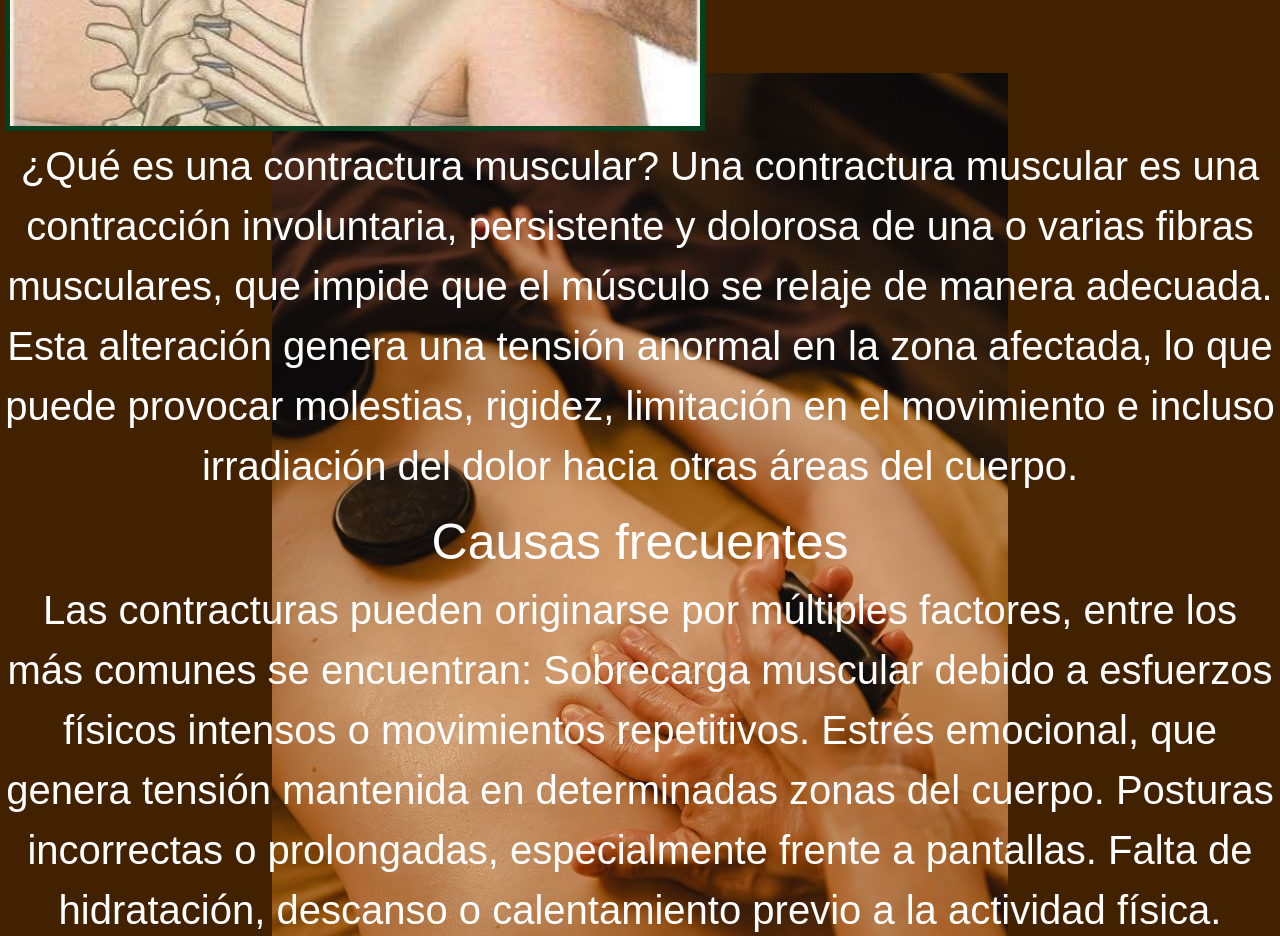
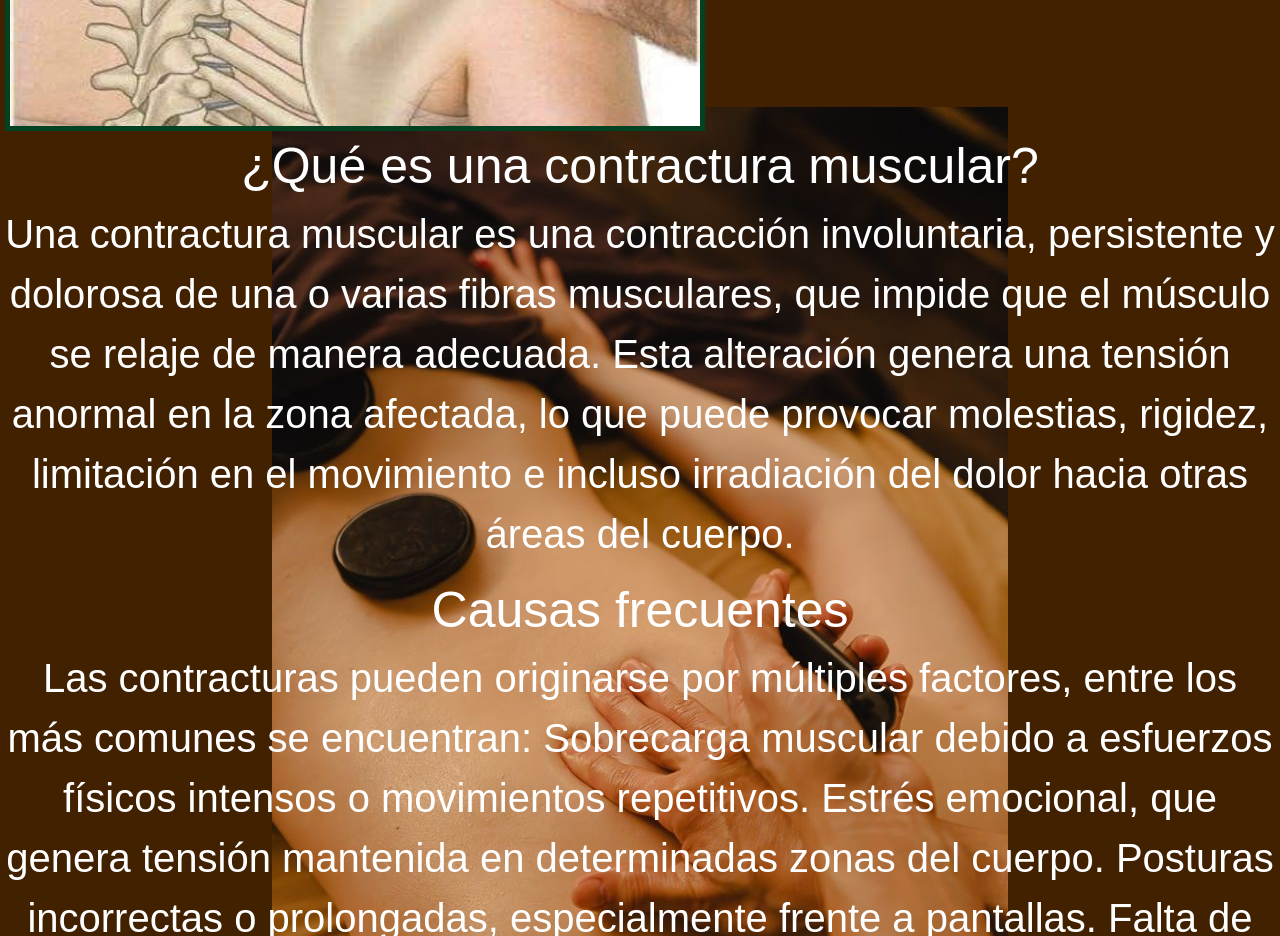
Before and after one commit to SergioNarvaja/proyecto-coder-narvaja, a website: page pages/dolores.html in a window 1280 px wide. Shown: the part 900-1836 px from the top of the page. Drawn offline with nearby package versions, Linux system fonts and the light colour scheme; a web font is replaced by a local one.

Commit message:
final-revisado

```diff
--- a/pages/dolores.html
+++ b/pages/dolores.html
@@ -52,8 +52,8 @@
             <div>
                 <h1>Contracturas</h1>
                 <img class="fade-in delay-3" src="../imagenes/cervicalgia.jpg" alt="">
-                <p>¿Qué es una contractura muscular?
-                    Una contractura muscular es una contracción involuntaria, persistente y dolorosa de una o varias
+                <h2>¿Qué es una contractura muscular?</h2>
+                    <p>Una contractura muscular es una contracción involuntaria, persistente y dolorosa de una o varias
                     fibras musculares, que impide que el músculo se relaje de manera adecuada. Esta alteración genera
                     una tensión anormal en la zona afectada, lo que puede provocar molestias, rigidez, limitación en el
                     movimiento e incluso irradiación del dolor hacia otras áreas del cuerpo.</p>
```
